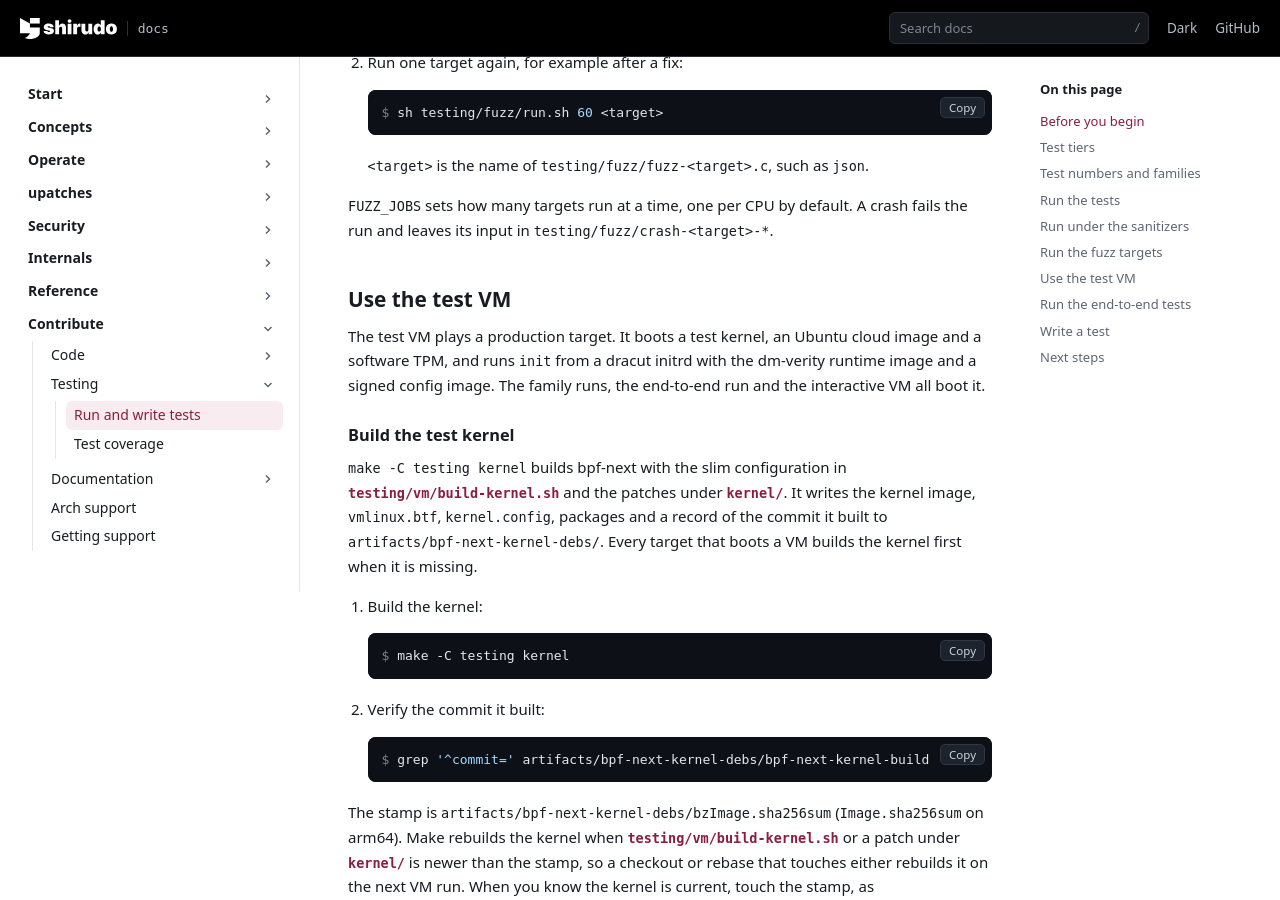
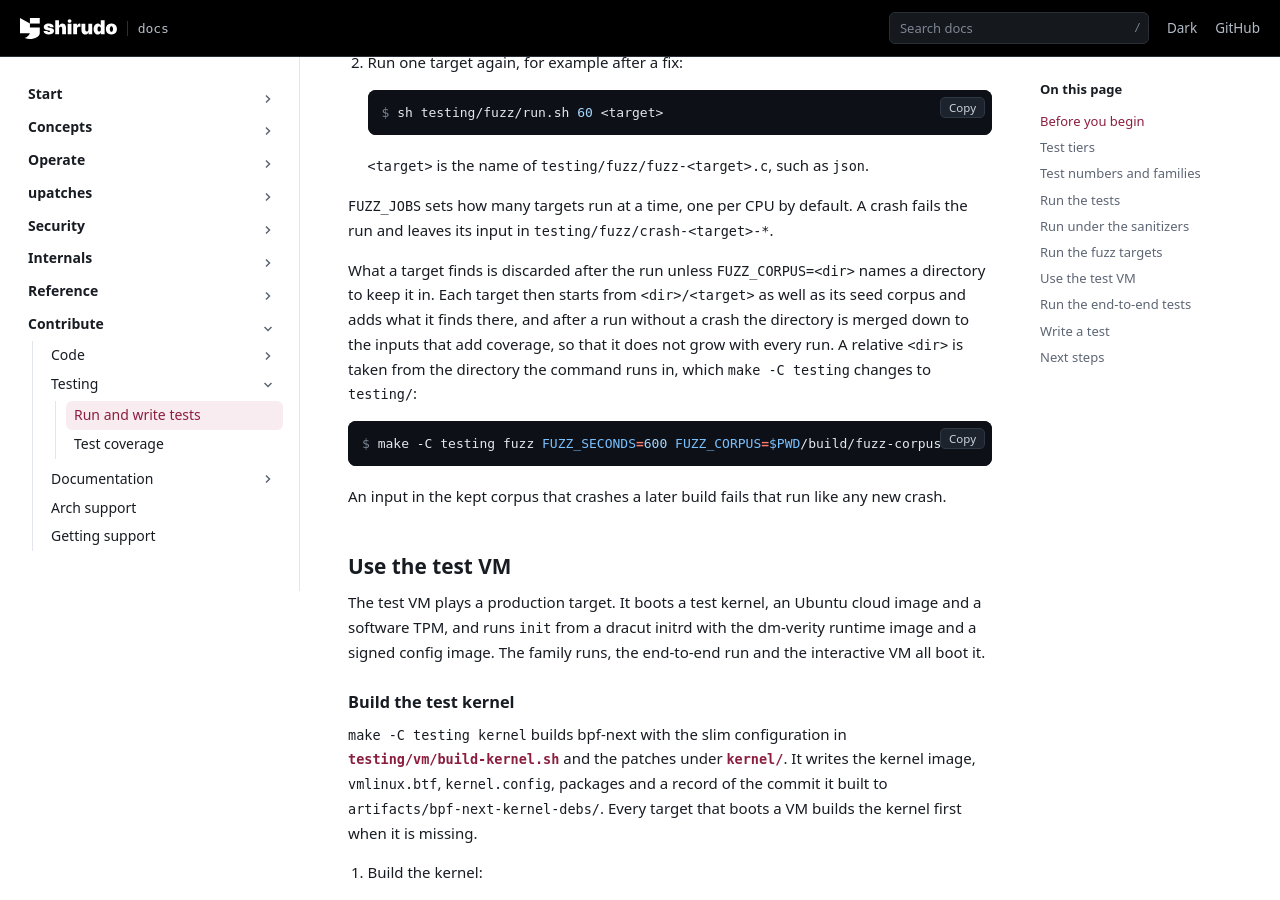
Before and after one commit to AliBashaSY/shirudo, a Sphinx documentation site: the page built from Documentation/contribute/testing/testing.rst, in a window 1280 px wide and 900 px high, scrolled down 4275 px. Built offline with Sphinx 7.4.7, drawn with Linux system fonts in a browser that asks for light colours; pages that are not in the unit, such as notebooks, are missing from menus.

Commit message:
testing: let the fuzz runner keep what the targets find between runs
testing/fuzz/run.sh hands every target a scratch directory for the
inputs it finds and deletes it afterwards, so each run starts again from
the seed corpora and the minute CI gives a target never builds on the
last one. Eight seconds of fuzzing already take fuzz-json from 104 to 316
covered edges at startup, and fuzz-oci-manifest from 87 to 313.

With FUZZ_CORPUS=<dir>, keep each target's finds in <dir>/<target> and
start the next run from there as well as from the seeds. After a run
without a crash, merge the directory with libFuzzer's -merge=1 into a
fresh one that holds only the inputs that add coverage and put it in
place, so that the corpus does not grow with every run; a failed merge
leaves it as it was. An input kept there that crashes a later build
fails that run as a new crash would. Without FUZZ_CORPUS nothing
changes.

Signed-off-by: Daniel Borkmann <daniel@iogearbox.net>

```diff
--- a/Documentation/contribute/testing/testing.rst
+++ b/Documentation/contribute/testing/testing.rst
@@ -252,6 +252,21 @@ runner.
 ``FUZZ_JOBS`` sets how many targets run at a time, one per CPU by
 default. A crash fails the run and leaves its input in
 ``testing/fuzz/crash-<target>-*``.
+
+What a target finds is discarded after the run unless
+``FUZZ_CORPUS=<dir>`` names a directory to keep it in. Each target then
+starts from ``<dir>/<target>`` as well as its seed corpus and adds what
+it finds there, and after a run without a crash the directory is merged
+down to the inputs that add coverage, so that it does not grow with
+every run. A relative ``<dir>`` is taken from the directory the command
+runs in, which ``make -C testing`` changes to ``testing/``:
+
+.. code-block:: console
+
+   $ make -C testing fuzz FUZZ_SECONDS=600 FUZZ_CORPUS=$PWD/build/fuzz-corpus
+
+An input in the kept corpus that crashes a later build fails that run
+like any new crash.
 
 Use the test VM
 ---------------
```
Also changed, not shown: 2 other files.
